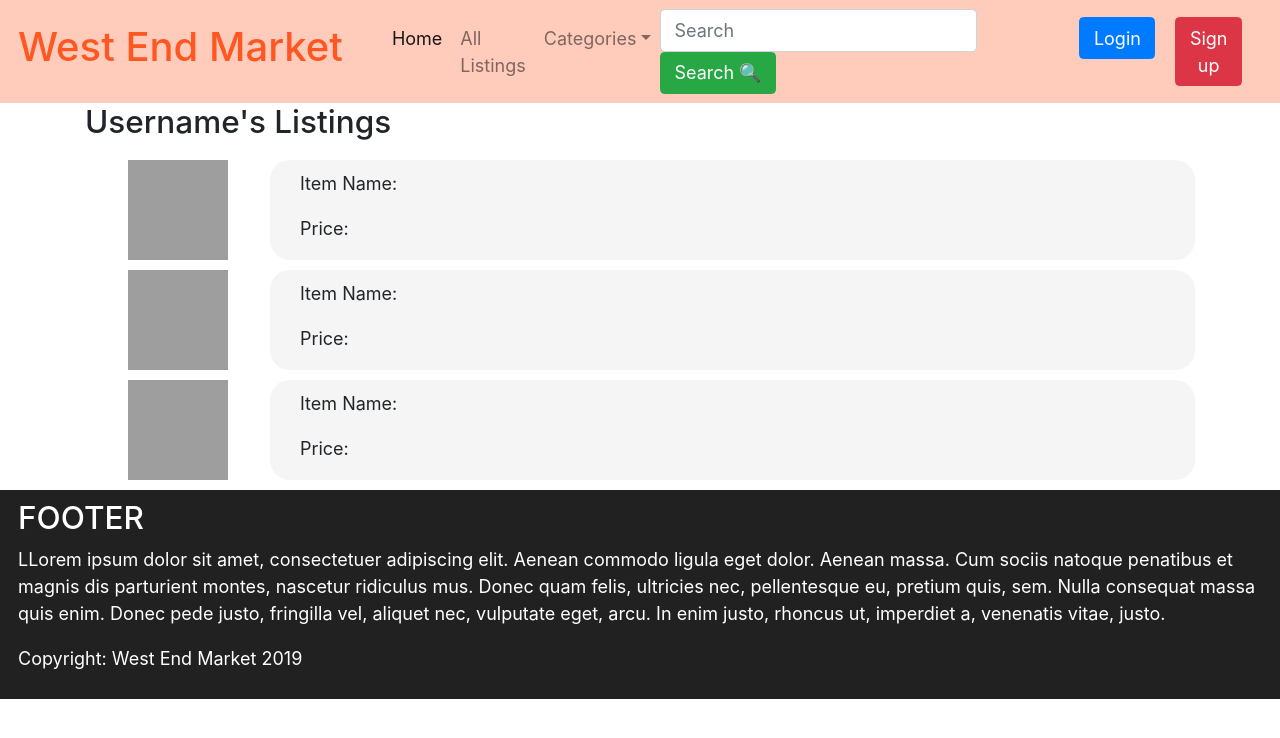
After one commit to Eftichios/west_end_market, a Django app: template templates/west_end_market/user_profile.html in a window 1280 px wide. The commit adds this page. Shown: the top 738 px of the page. Run offline with Django 3.2, Linux system fonts and the light colour scheme; the template is opened without the code that fills it, so the values that code supplies are empty; some libraries are stand-ins or nearby versions; grey boxes are pictures that could not be loaded.

Commit message:
templates: add_listing listing user_profile

```diff
--- a/static/resourses/css/styleaddons.css
+++ b/static/resourses/css/styleaddons.css
@@ -48,7 +48,7 @@ body { padding-bottom: 70px; }
 /* --------------------------------------------------- */
 .footer{
     color: #FFFFFF;
-
+    margin-top: 10px;
 }
 
 /* --------------------------------------------------- */
@@ -69,3 +69,41 @@ body { padding-bottom: 70px; }
        margin-top: 15px;
     }
 }
+
+
+.margin-bottom-20 {
+    margin-bottom:20px;
+}
+
+
+
+.margin-top-bottom-10 {
+    margin: 10px 0px;
+}
+
+.padding-left-10 {
+    padding-left: 10px;
+}
+
+.height-100 {
+    height: 100px;
+}
+
+.height-200 {
+    height: 200px;
+}
+
+.text-box {
+    background-color:rgb(245, 245, 245);
+    border-radius: 20px;
+    padding: 10px 30px;
+}
+
+.width-100 {
+    width: 100px;
+}
+
+.helptext {
+    font-size: 14px;
+    color: rgb(200, 200, 200);
+}
--- /dev/null
+++ b/templates/west_end_market/user_profile.html
@@ -0,0 +1,47 @@
+{% extends 'west_end_market/base.html' %}
+{% load staticfiles %}
+
+{% block body_block %}
+<div class="container">
+    <form>
+        <div class="row">
+            <div class="col-md-12">
+                <h3>Username's Listings</h3>
+            </div>
+        </div>
+        <div class="margin-top-bottom-10 row">
+            <div class="col-md-2">
+                <div class="text-center">
+                    <img src="images/placeholder.jpg" alt="image of the item" width=100 height=100>
+                </div>
+            </div>
+            <div class="text-box width-100 height-100 col-md-10">
+                <p>Item Name:</p>
+                <p>Price:</p>
+            </div>
+        </div>
+        <div class="margin-top-bottom-10 row">
+            <div class="col-md-2">
+                <div class="text-center">
+                    <img src="images/placeholder.jpg" alt="image of the item" width=100 height=100>
+                </div>
+            </div>
+            <div class="text-box width-100 height-100 col-md-10">
+                <p>Item Name:</p>
+                <p>Price:</p>
+            </div>
+        </div>
+        <div class="margin-top-bottom-10 row">
+            <div class="col-md-2">
+                <div class="text-center">
+                    <img src="images/placeholder.jpg" alt="image of the item" width=100 height=100>
+                </div>
+            </div>
+            <div class="text-box width-100 height-100 col-md-10">
+                <p>Item Name:</p>
+                <p>Price:</p>
+            </div>
+        </div>
+    </form>
+</div>
+{% endblock %}
```
Also changed, not shown: templates/west_end_market/add_listing.html (+55 -20 lines), templates/west_end_market/listing.html (added, +40 -0 lines), media/check.png (added), media/placeholder.jpg (added).
